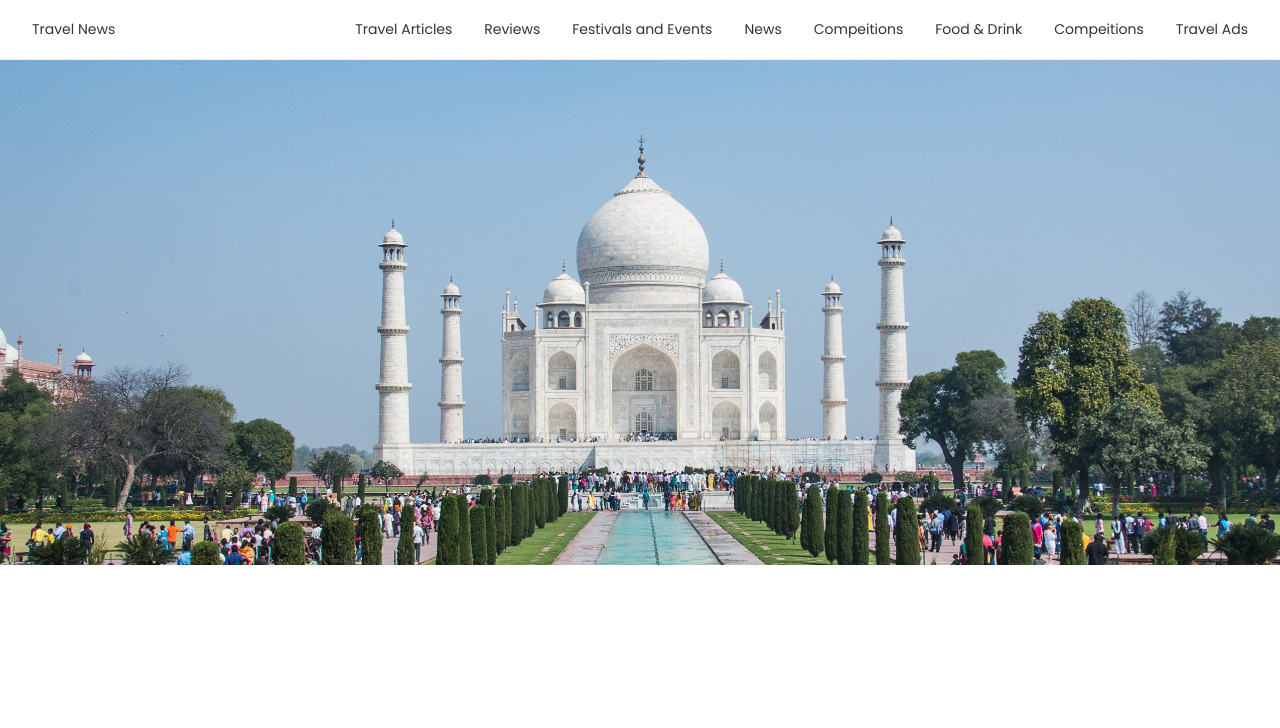
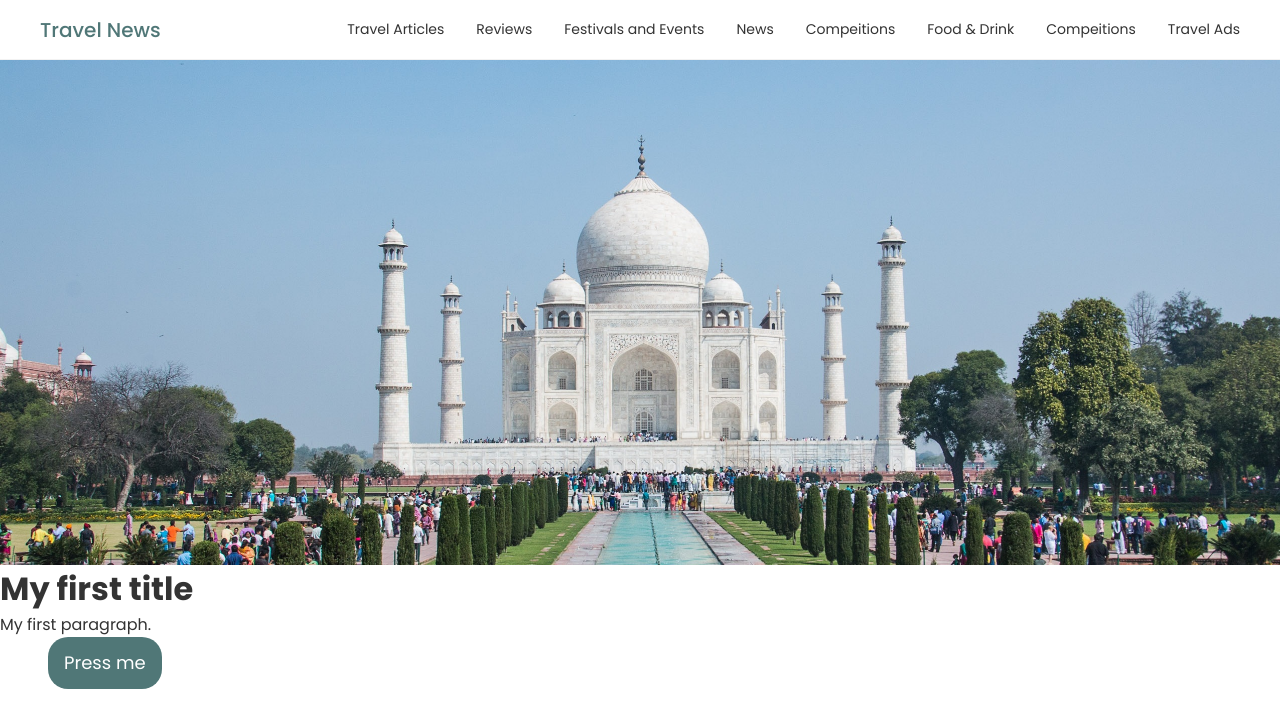
Before and after one commit to chrisenoch/travelnews, a website: page index.html in a window 1280 px wide. Drawn offline with Linux system fonts and the light colour scheme; files whose address does not match are found by name.

Commit message:
first draft of navbar done

```diff
--- a/index.html
+++ b/index.html
@@ -10,30 +10,32 @@
     <link rel="preconnect" href="https://fonts.googleapis.com" />
     <link rel="preconnect" href="https://fonts.gstatic.com" crossorigin />
     <link
-      href="https://fonts.googleapis.com/css2?family=Poppins:ital,wght@0,300;0,400;0,700;0,900;1,300;1,400;1,700;1,900&display=swap"
+      href="https://fonts.googleapis.com/css2?family=Poppins:ital,wght@0,300;0,400;0,500;0,700;0,900;1,300;1,400;1,700;1,900&display=swap"
       rel="stylesheet" />
   </head>
   <body>
     <header>
       <nav class="nav">
-        <div class="nav__left">
-          <p>Travel News</p>
+        <div class="nav__container">
+          <div class="nav__left">
+            <p class="nav__logo">Travel News</p>
+          </div>
+          <ul class="nav__right">
+            <a href="#" class="nav__link"> <li>Travel Articles</li></a>
+            <a href="#" class="nav__link"><li>Reviews</li></a>
+            <a href="#" class="nav__link"><li>Festivals and Events</li></a>
+            <a href="#" class="nav__link"><li>News</li></a>
+            <a href="#" class="nav__link"> <li>Compeitions</li></a>
+            <a href="#" class="nav__link"> <li>Food &amp; Drink</li></a>
+            <a href="#" class="nav__link"> <li>Compeitions</li></a>
+            <a href="#" class="nav__link"> <li>Travel Ads</li></a>
+          </ul>
         </div>
-        <ul class="nav__right">
-          <li>Travel Articles</li>
-          <li>Reviews</li>
-          <li>Festivals and Events</li>
-          <li>News</li>
-          <li>Compeitions</li>
-          <li>Food &amp; Drink</li>
-          <li>Compeitions</li>
-          <li>Travel Ads</li>
-        </ul>
       </nav>
     </header>
     <img src="img/taj-mahal-1024327.jpg" alt="Taj Mihal" class="hero__image" />
-    <!-- <h1>My first title</h1>
+    <h1>My first title</h1>
     <p>My first paragraph.</p>
-    <button type="button" class="button">Press me</button> -->
+    <button type="button" class="button">Press me</button>
   </body>
 </html>
--- a/sass/base/_base.scss
+++ b/sass/base/_base.scss
@@ -8,6 +8,9 @@
 
   --color-primary: hsl(187, 90%, 47%);
   --color-primary: hsl(195, 83%, 63%);
+  --color-primary: hsl(180, 20%, 39%);
+  --color-secondary: hsl(217, 16%, 36%);
+  --color-tertiary: hsl(37, 60%, 53%);
 
   --spacing-0-2: 0.2rem;
   --spacing-0-4: 0.4rem;
--- a/sass/layout/_navigation.scss
+++ b/sass/layout/_navigation.scss
@@ -2,10 +2,24 @@
   height: 6rem;
   font-size: 1.4rem;
   border-bottom: 1px solid var(--color-navbar-border);
-  display: grid;
-  grid-template-columns: minmax(min-content, max-content) 1fr;
-  align-items: center;
-  padding: 0 var(--spacing-3-2);
+  // font-weight: 500;
+
+  // padding: 0 var(--spacing-4-8);
+
+  &__container {
+    height: 100%;
+    width: 120rem;
+    margin: 0 auto;
+    display: grid;
+    grid-template-columns: minmax(min-content, max-content) 1fr;
+    align-items: center;
+  }
+
+  &__logo {
+    font-size: 2rem;
+    font-weight: 500;
+    color: var(--color-primary);
+  }
 
   &__left {
   }
@@ -15,4 +29,18 @@
     justify-content: flex-end;
     gap: var(--spacing-3-2);
   }
+
+  &__link {
+    text-decoration: none;
+
+    &:link,
+    &:visited {
+      color: var(--color-text);
+    }
+
+    &:hover,
+    &:active {
+      color: var(--color-tertiary);
+    }
+  }
 }
--- /dev/null
+++ b/sass/layout/_page_container.scss
@@ -0,0 +1,7 @@
+.page-container {
+  height: 100%;
+  width: 112rem;
+  display: flex;
+  margin: 0 auto;
+  display: flex;
+}
--- a/sass/main.scss
+++ b/sass/main.scss
@@ -12,5 +12,6 @@
 @import "layout/footer";
 @import "layout/header";
 @import "layout/hero.scss";
+@import "layout/page_container";
 @import "layout/navigation";
 @import "pages/home";
```
Also changed, not shown: css/style.css.
